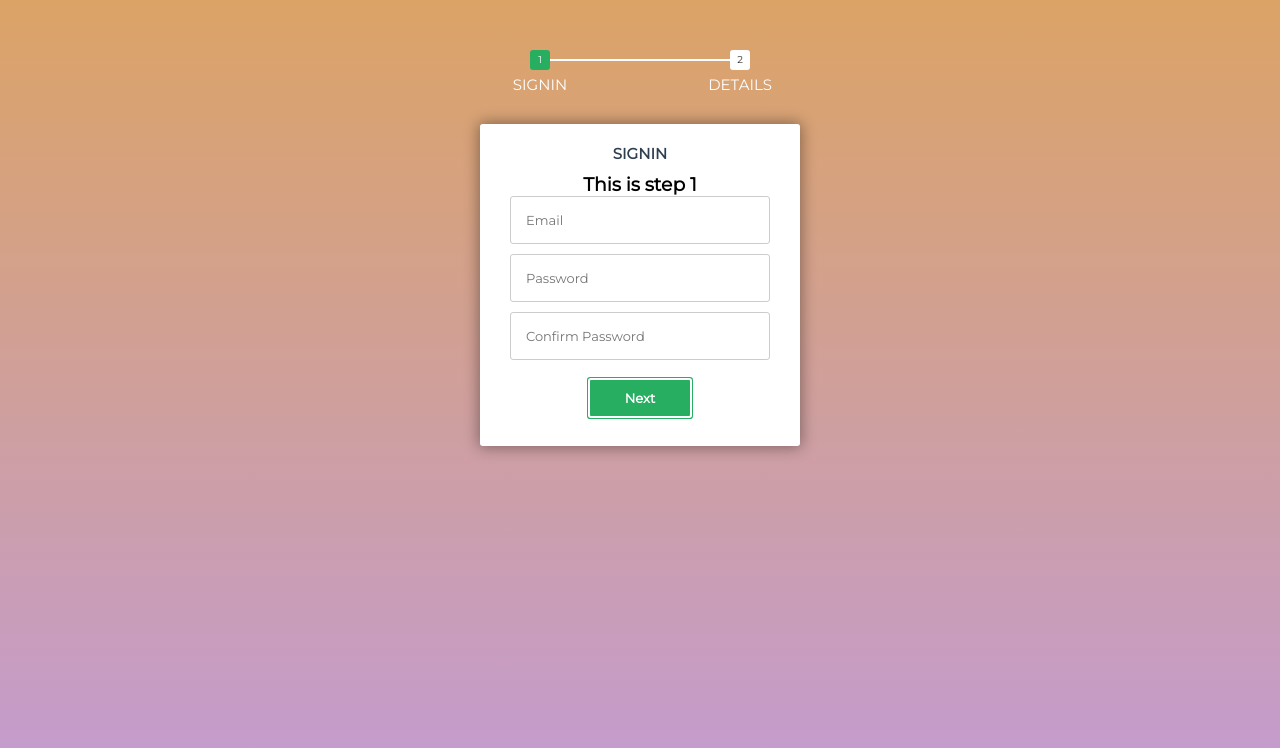
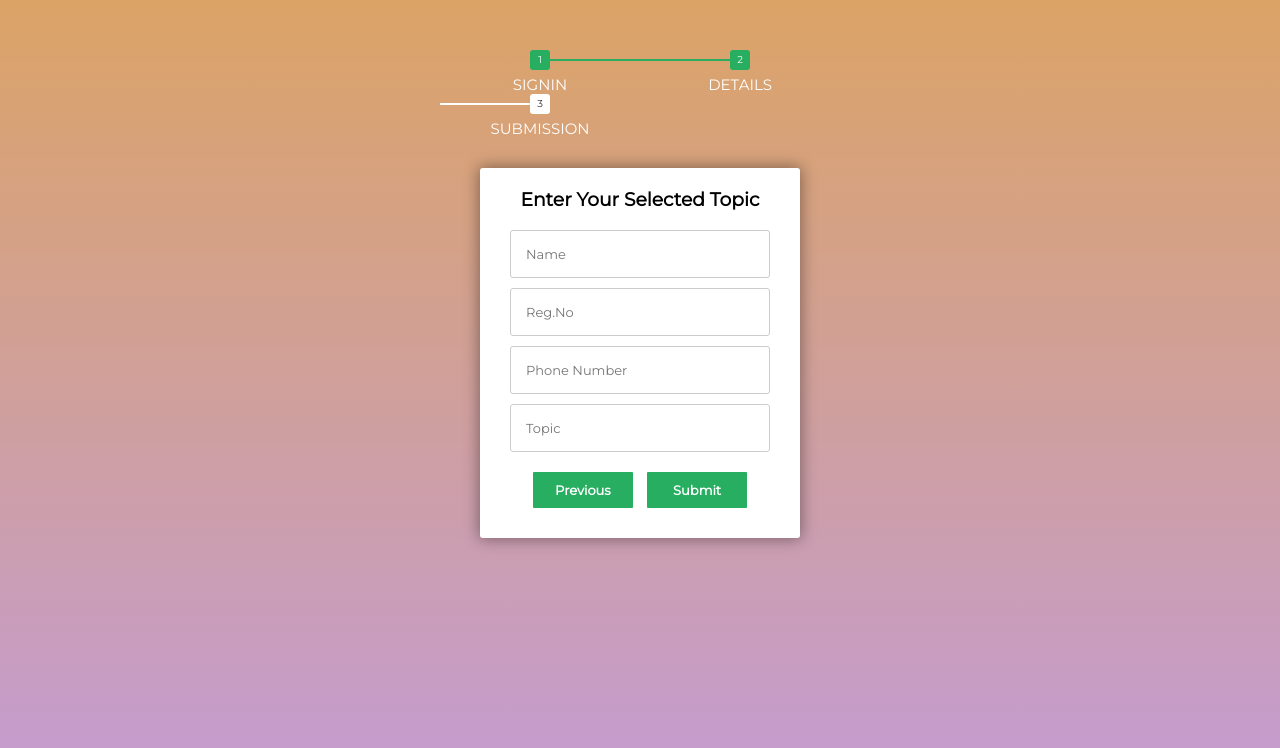
Before and after one commit to diveshlunker/Topic-Selector, a plain HTML site: page index.html in a window 1280 px wide. Both pictures are taken after a click on the button "Next". Drawn offline with nearby package versions, Linux system fonts and the light colour scheme; files whose address does not match are found by name.

Commit message:
Add files via upload

```diff
--- a/index.html
+++ b/index.html
@@ -4,9 +4,11 @@
     <meta charset="utf-8">
     <link rel="stylesheet" href="index.css">
 
+    <script src="jquery-3.3.1.min.js"></script>
     <script src="https://ajax.googleapis.com/ajax/libs/jquery/3.3.1/jquery.min.js"></script>
-    <script src="https://ajax.aspnetcdn.com/ajax/jQuery/jquery-3.3.1.min.js">
-    </script>
+
+
+
     <script type="text/javascript" src="E:\DA\index.js"></script>
     <title>Topic Selector</title>
   </head>
@@ -18,27 +20,81 @@
         <ul id="progressbar">
           <li class="active">SignIn</li>
           <li>Details</li>
+          <li>Submission</li>
         </ul>
 
-        <fieldset>
-          <h2 class="fs-title">SignIn</h2>
-          <h3 class="fsf-subtitle">This is step 1</h3>
+        <fieldset class="first">
+          <!-- <h2 class="fs-title">SignIn</h2> -->
+          <h3 class="fsf-subtitle">Signin To Continue</h3><br>
           <input type="text" name="email" placeholder="Email" />
           <input type="password" name="pass" placeholder="Password" />
           <input type="password" name="cpass" placeholder="Confirm Password" />
-          <input type="button" name="next" class="next action-button" value="Next" />
+          <input type="button" name="next" class="next firstbutton action-button" value="Next" />
         </fieldset>
-        <fieldset>
-          <h2 class="fs-title">Topic</h2>
-          <h3 class="fsf-subtitle">Enter Your Selected Topic</h3>
-          Name:-<input type="text" name="Name"><br>
-          Reg.No:-<input type="text" name="reg_no"><br>
-          Mobile No:- <input type="number" name="number"><br>
-          Topic:- <input type="text" name="topic"><br>
+        <fieldset class="second">
+          <!-- <h2 class="fs-title">Topic</h2> -->
+          <h3 class="fsf-subtitle">Enter Your Selected Topic</h3><br>
+          <input type="text" name="Name" placeholder="Name" />
+          <input type="text" name="reg_no" placeholder="Reg.No"/>
+          <input type="number" name="number" placeholder="Phone Number"/>
+          <input type="text" name="topic" placeholder="Topic"/>
           <input type="button" name="previous" class="previous action-button" value="Previous" />
-          <input type="submit" name="submit" class="submit action-button" value="Submit" />
+          <input type="button" name="next" class="next secondbutton action-button" value="Submit" />
+        </fieldset>
+
+        <fieldset class="third">
+          <!-- <h2 class="fs-title">Topic</h2> -->
+          <h3 class="fsf-subtitle">Thank You:)</h3><br><hr><br>
+          <h4> Name:-</h4><br>
+          <h4> Phone No:-</h4><br>
+          <h4> Reg.No:-</h4><br>
+          <h4> Topic:-</h4><br>
+          <h4> Email:-</h4><br><hr><br>
+          <h4> Topic Can Be Changed Within Next 24 Hours..</h4>
+
+
         </fieldset>
       </form>
+
+      <script>
+
+      $(".firstbutton").click(function(){
+        $(".first").hide();
+        $(".second").show();
+        var $parent = $(this).parent();
+        var $next_fs = $(this).parent().next();
+        $("#progressbar li").eq($("fieldset").index($next_fs)).addClass("active");
+        // $("#progressbar li").eq($("fieldset").index($parent)).removeClass("active");
+
+
+      });
+      </script>
+
+      <script>
+
+      $(".secondbutton").click(function(){
+        $(".second").hide();
+        $(".third").show();
+        var $parent = $(this).parent();
+        var $next_fs = $(this).parent().next();
+        $("#progressbar li").eq($("fieldset").index($next_fs)).addClass("active");
+
+
+      });
+      </script>
+      <script>
+
+      $(".previous").click(function(){
+      	$(".second").hide();
+        $(".first").show();
+        var $parent = $(this).parent();
+        var $next_fs = $(this).parent().prev();
+        $("#progressbar li").eq($("fieldset").index($next_fs)).addClass("active");
+        $("#progressbar li").eq($("fieldset").index($parent)).removeClass("active");
+      });
+
+
+    </script>
 
 
 
```
